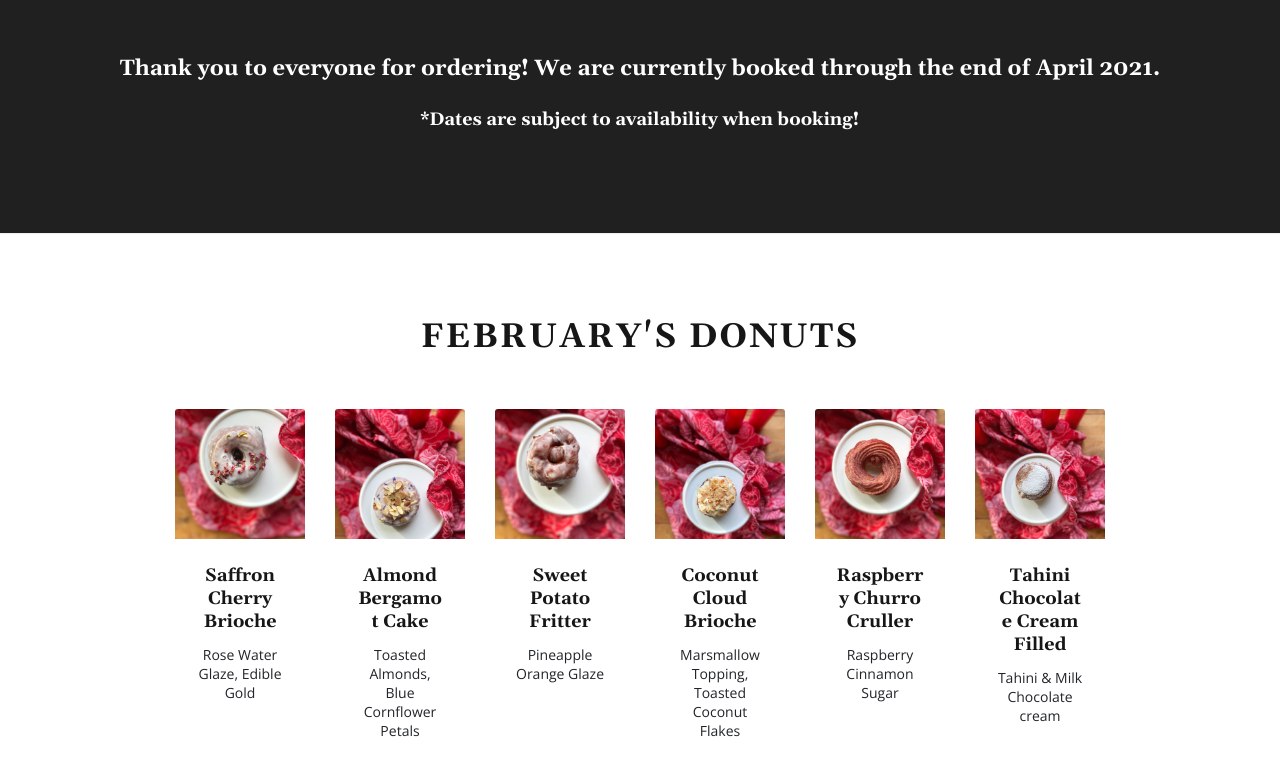
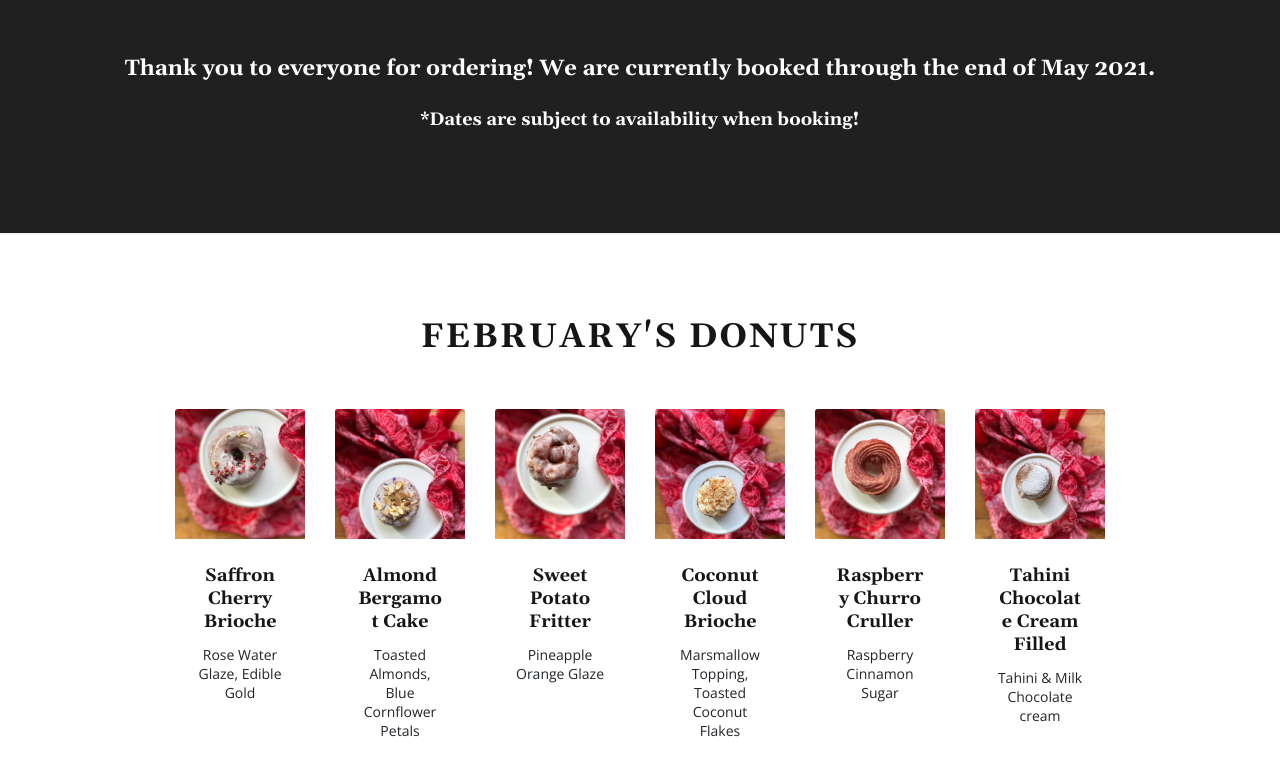
Before and after one commit to kadams34/the-witching-flour-bakery, a plain HTML site: page index.html in a window 1280 px wide. Shown: the part 3040-3815 px from the top of the page. Drawn offline with nearby package versions, Linux system fonts and the light colour scheme; a script that the page names is missing.

Commit message:
custom cake update to availability

```diff
--- a/index.html
+++ b/index.html
@@ -167,7 +167,7 @@
                                 <div class="cta-info">Uniquely designed and made with love, our small batch custom cakes deliver a one of a kind experience for your special occasion. Please fill out the form so we can get to know you and make something truly special.</div>
                                 <a class="btn md light" href="https://docs.google.com/forms/d/e/1FAIpQLSdn3U9jqe_v502VHWOa_9SbP9tRbBzib9Z7x5y_3syiG4OQXQ/viewform?usp=sf_link" data-fancybox data-options='{"type" : "iframe", "iframe" : {"preload" : false, "css" : {"width" : "600px"}}}'>Order Form</a>
                             </div>
-                            <div class="col-12 mt-4"><h4>Thank you to everyone for ordering! We are currently booked through the end of April 2021.</h4><h6>*Dates are subject to availability when booking!</h6></div>
+                            <div class="col-12 mt-4"><h4>Thank you to everyone for ordering! We are currently booked through the end of May 2021.</h4><h6>*Dates are subject to availability when booking!</h6></div>
                         </div>
                     </div>
             </div>
```
